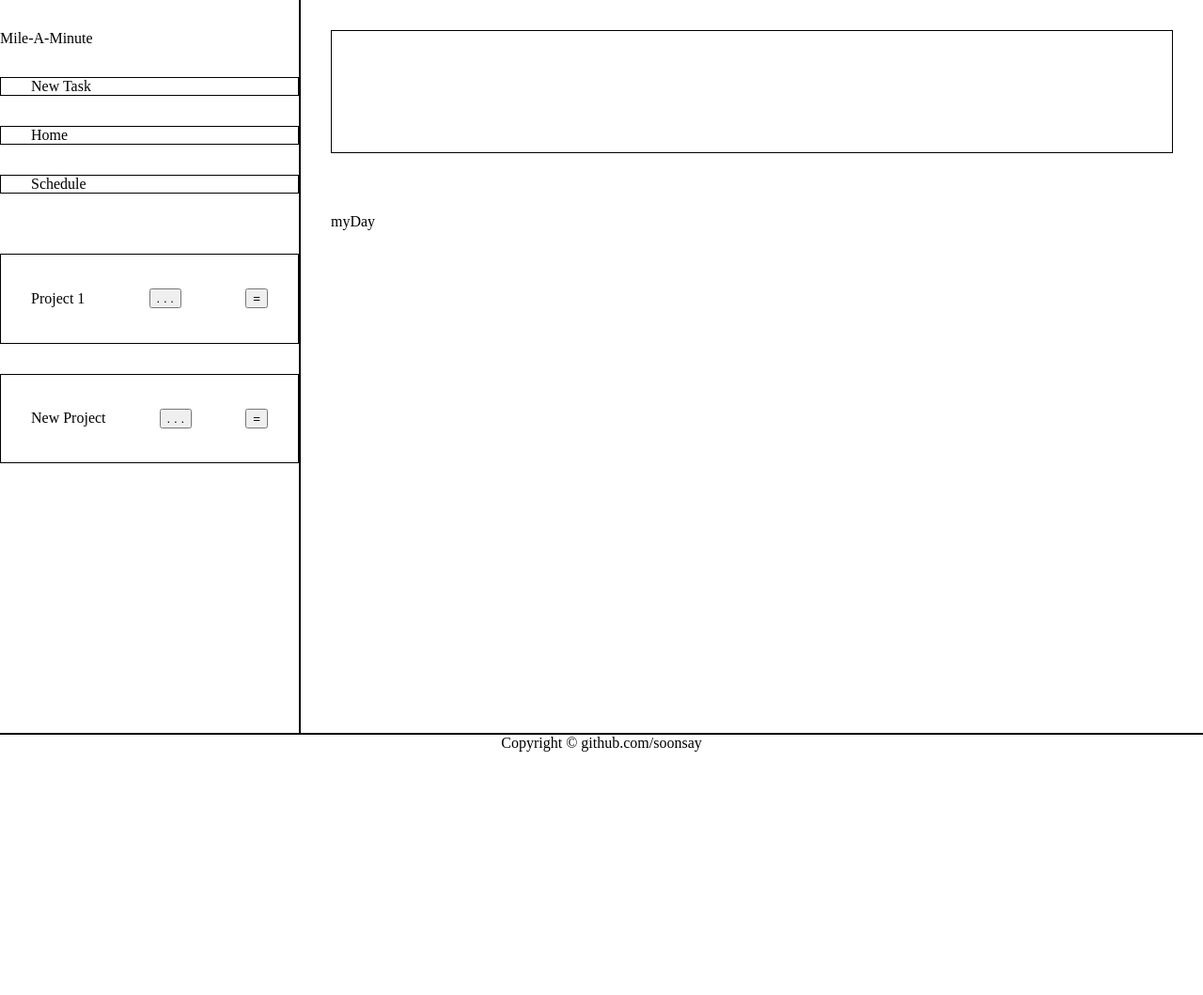
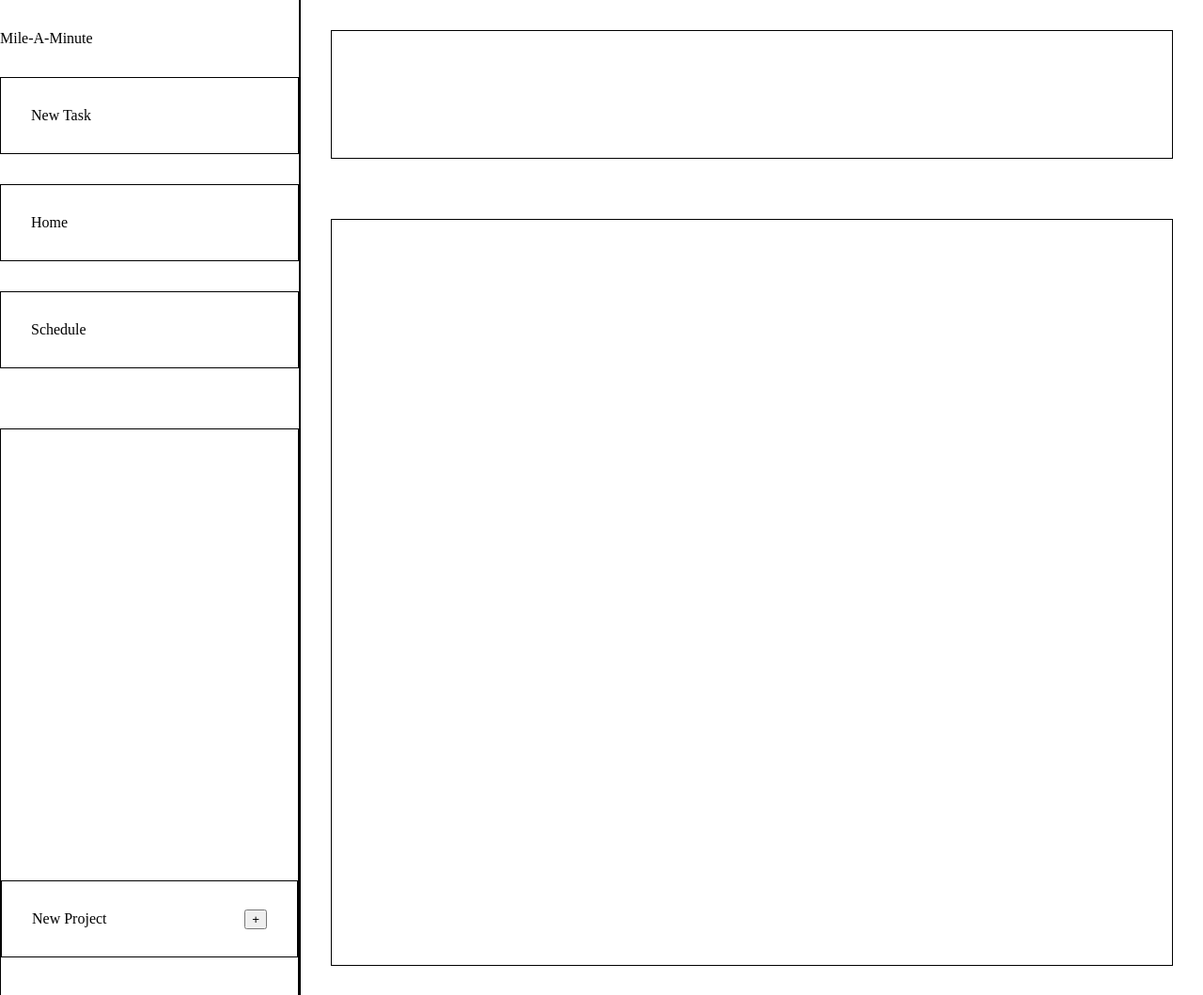
Before and after one commit to soonsay/todo-list, a website built with webpack: page src/index.html in a window 1280 px wide. Shown: the top 1059 px of the page at 94% size. Before the commit the page ends 800 px from the top, so only its background shows below. Built offline with nearby package versions, Linux system fonts and the light colour scheme.

Commit message:
Complete structure, add basic project functions

```diff
--- a/src/functionality.js
+++ b/src/functionality.js
@@ -1,5 +1,24 @@
 let commonFunctions = {
+
     addButtons: function(container, buttons, classList) {
+
+        function addProject(projectName) {
+            let newProject = document.createElement('div');
+            let projectContainer = document.getElementById('projectContainer');
+            newProject.innerText = projectName;
+            newProject.classList.add('projectButton');
+
+                let burgerButton = document.createElement('button');
+                burgerButton.innerText = '. . .'
+                newProject.appendChild(burgerButton);
+
+                let dragButton = document.createElement('button');
+                dragButton.innerText = ' = '
+                newProject.appendChild(dragButton);
+
+            projectContainer.insertAdjacentElement('afterbegin', newProject);
+        }
+
         for (let button of buttons) {
             let text = button;
             button = document.createElement('div');
@@ -14,9 +33,19 @@ let commonFunctions = {
                 dragButton.innerText = ' = '
                 button.appendChild(dragButton);
             }
+
+            if (classList == 'projectControl') {
+                let addButton = document.createElement('button');
+                addButton.innerText = ' + '
+                addButton.addEventListener('click', () => {addProject('testProject')})
+                button.appendChild(addButton);
+            }
+
             container.appendChild(button);
         }
-    }
+    },
+
+
 }
 
 export { commonFunctions }
--- a/src/index.html
+++ b/src/index.html
@@ -3,7 +3,7 @@
 <head>
     <meta charset="UTF-8">
     <meta name="viewport" content="width=device-width, initial-scale=1.0">
-    <title>MileSoft To-Do</title>
+    <title>Mile-a-Minute</title>
 </head>
 <body>
     <div id="parentContainer">
--- a/src/index.js
+++ b/src/index.js
@@ -19,7 +19,16 @@ const leftColumn = document.getElementById('leftColumn')
     const projectArea = document.createElement('div');
         projectArea.setAttribute('id', 'projectArea');
 
-        commonFunctions.addButtons(projectArea, projects.projectButtons, 'projectButton')
+        const projectContainer = document.createElement('div');
+
+        projectContainer.setAttribute('id', 'projectContainer');
+
+        const projectControl = document.createElement('div');
+        projectControl.setAttribute('id', 'projectControl');
+        commonFunctions.addButtons(projectControl, projects.projectControls, 'projectControl')
+
+        projectArea.appendChild(projectContainer);
+        projectArea.appendChild(projectControl);
 
 
     leftColumn.appendChild(homeArea)
@@ -32,16 +41,16 @@ const leftColumn = document.getElementById('leftColumn')
 
 
 
+
 const rightColumn = document.getElementById('rightColumn')
-    const urgentTasks = document.createElement('div');
-        urgentTasks.setAttribute('id', 'urgentTasks');
+    const timeLine = document.createElement('div');
+        timeLine.setAttribute('id', 'timeLine');
 
     const myDay = document.createElement('div');
         myDay.setAttribute('id', 'myDay');
-        myDay.innerText = 'myDay'
 
 
-    rightColumn.appendChild(urgentTasks)
+    rightColumn.appendChild(timeLine)
     rightColumn.appendChild(myDay)
 
 
--- a/src/projects.js
+++ b/src/projects.js
@@ -4,7 +4,8 @@ let projects = {
     },
 
 
-    projectButtons: ['Project 1', 'New Project']
+    projectButtons: [],
+    projectControls: ['New Project']
 }
 
 
--- a/src/style.css
+++ b/src/style.css
@@ -27,25 +27,42 @@ html, body {
     margin: 2rem 0 2rem 0;
 }
 
-.homeButton, .projectButton {
+.homeButton, .projectButton, .projectControl {
     display: flex;
     align-items: center;
     justify-content: space-between;
     padding-left: 2rem;
     padding-right: 2rem;
     border: 1px solid black;
+    min-height: 5rem;
 }
 
 .homeButton:hover, .projectButton:hover {
     background-color: rgba(0, 0, 0, 0.1);
 }
 
+
 #projectArea {
+    display: flex;
+    flex-direction: column;
+    margin: 2rem 0 0 0;
+    border: 1px solid black;
+}
+
+#projectContainer {
     display: grid;
     grid-template-rows: repeat(auto-fill, minmax(5rem, 1fr));
+    overflow-y: auto;
+    max-height: 53vh;
     gap: 2rem;
     margin: 2rem 0 2rem 0;
 }
+
+#projectControl {
+    position: sticky;
+}
+
+
 
 
 
@@ -53,11 +70,11 @@ html, body {
 
 #rightColumn {
     display: grid;
-    grid-template-rows: 0.5fr 1.5fr;
+    grid-template-rows: 0.35fr 1.5fr;
     border-bottom: 2px solid black;
 }
 
-#urgentTasks {
+#timeLine {
     display:grid;
     border: 1px solid black;
     margin: 2rem;
@@ -65,6 +82,7 @@ html, body {
 
 #myDay {
     display: grid;
+    border: 1px solid black;
     margin: 2rem;
 }
 
```
Also changed, not shown: Design.png, dist/index.bundle.js, dist/index.html.
